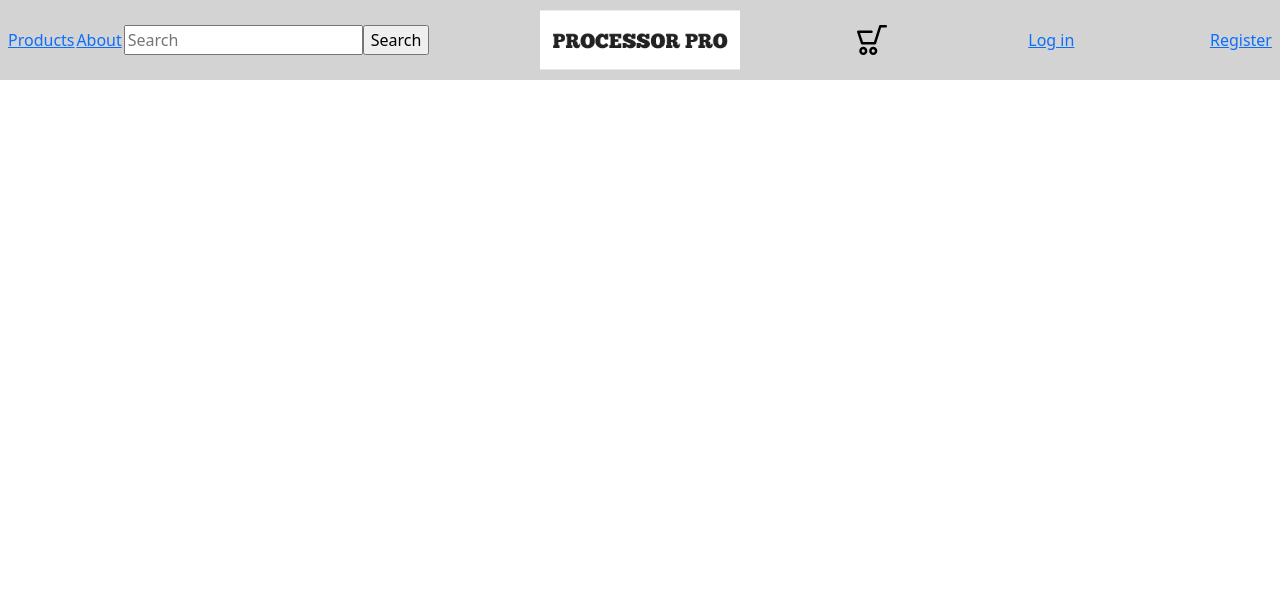
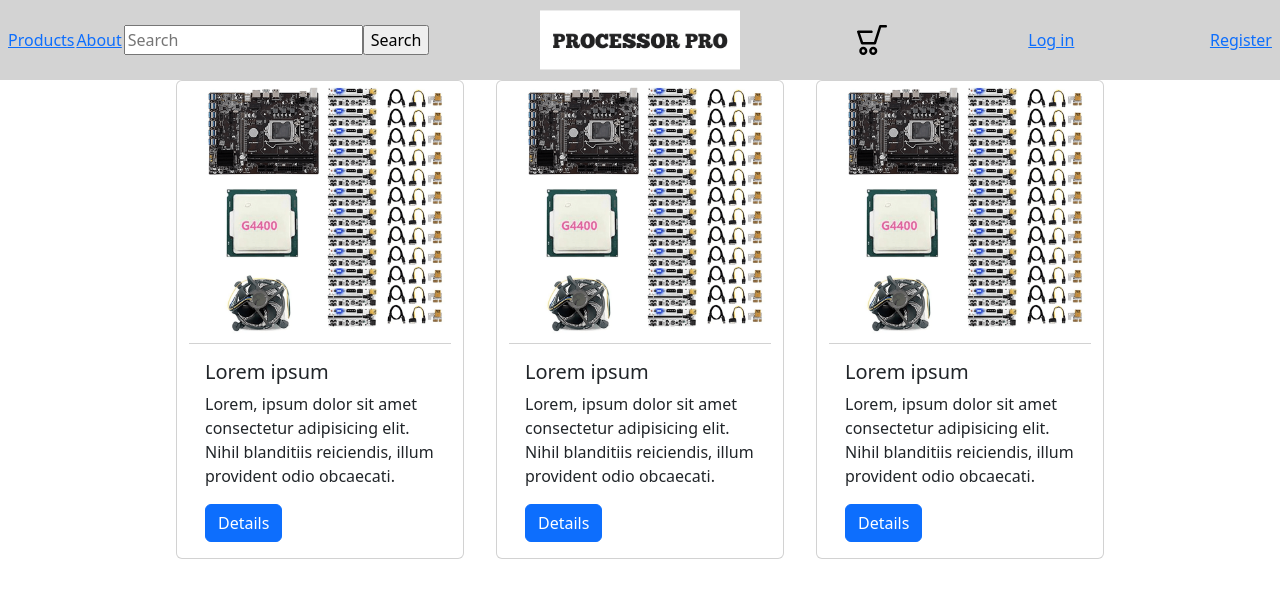
Before and after one commit to Douba9/E-Commerce, a React (Create React App) app in the folder ecom/: page / in a window 1280 px wide. Shown: the top 598 px of the page. Built offline with nearby package versions, Linux system fonts and the light colour scheme.

Commit message:
added cards to home page

```diff
--- a/ecom/src/App.css
+++ b/ecom/src/App.css
@@ -72,12 +72,15 @@
 }
 
 .Home nav {
+  position: fixed;
+  top: 0;
   padding: 1.5em .5em;
   width: 100%;
   display: flex;
   justify-content: space-around;
   align-items: center;
   background-color: lightgrey;
+  z-index: 999999;
 }
 
 .Home nav .left,
@@ -116,3 +119,19 @@
   background: none;
   border: none;
 }
+
+.Home main {
+  margin-top: 10vh;
+  display: flex;
+  flex-direction: column;
+  align-items: center;
+}
+
+.Home main .card {
+  margin: 0 1em;
+  width: 18rem;
+}
+
+.Home main .card img.card-img-top {
+  border-bottom: 1px solid var(--bs-card-border-color);
+}
--- a/ecom/src/Home.jsx
+++ b/ecom/src/Home.jsx
@@ -1,6 +1,7 @@
 import React from "react"
 import cart from './img/icon-cart.svg'
 import logo from './img/logo.png'
+import products from './img/products.png'
 
 export const Home = () => {
     return (
@@ -28,7 +29,32 @@ export const Home = () => {
                 </div>
             </nav>
             <main>
-
+                <div className="row">
+                    <div className="card">
+                        <img src={products} alt="products" className="card-img-top"/>
+                        <div className="card-body">
+                            <h5 className="card-title">Lorem ipsum</h5>
+                            <p className="card-text">Lorem, ipsum dolor sit amet consectetur adipisicing elit. Nihil blanditiis reiciendis, illum provident odio obcaecati.</p>
+                            <button className="btn btn-primary">Details</button>
+                        </div>
+                    </div>
+                    <div className="card">
+                        <img src={products} alt="products" className="card-img-top"/>
+                        <div className="card-body">
+                            <h5 className="card-title">Lorem ipsum</h5>
+                            <p className="card-text">Lorem, ipsum dolor sit amet consectetur adipisicing elit. Nihil blanditiis reiciendis, illum provident odio obcaecati.</p>
+                            <button className="btn btn-primary">Details</button>
+                        </div>
+                    </div>
+                    <div className="card">
+                        <img src={products} alt="products" className="card-img-top"/>
+                        <div className="card-body">
+                            <h5 className="card-title">Lorem ipsum</h5>
+                            <p className="card-text">Lorem, ipsum dolor sit amet consectetur adipisicing elit. Nihil blanditiis reiciendis, illum provident odio obcaecati.</p>
+                            <button className="btn btn-primary">Details</button>
+                        </div>
+                    </div>
+                </div>
             </main>
         </>
     );
```
Also changed, not shown: ecom/src/index.js (line endings or trailing spaces).
